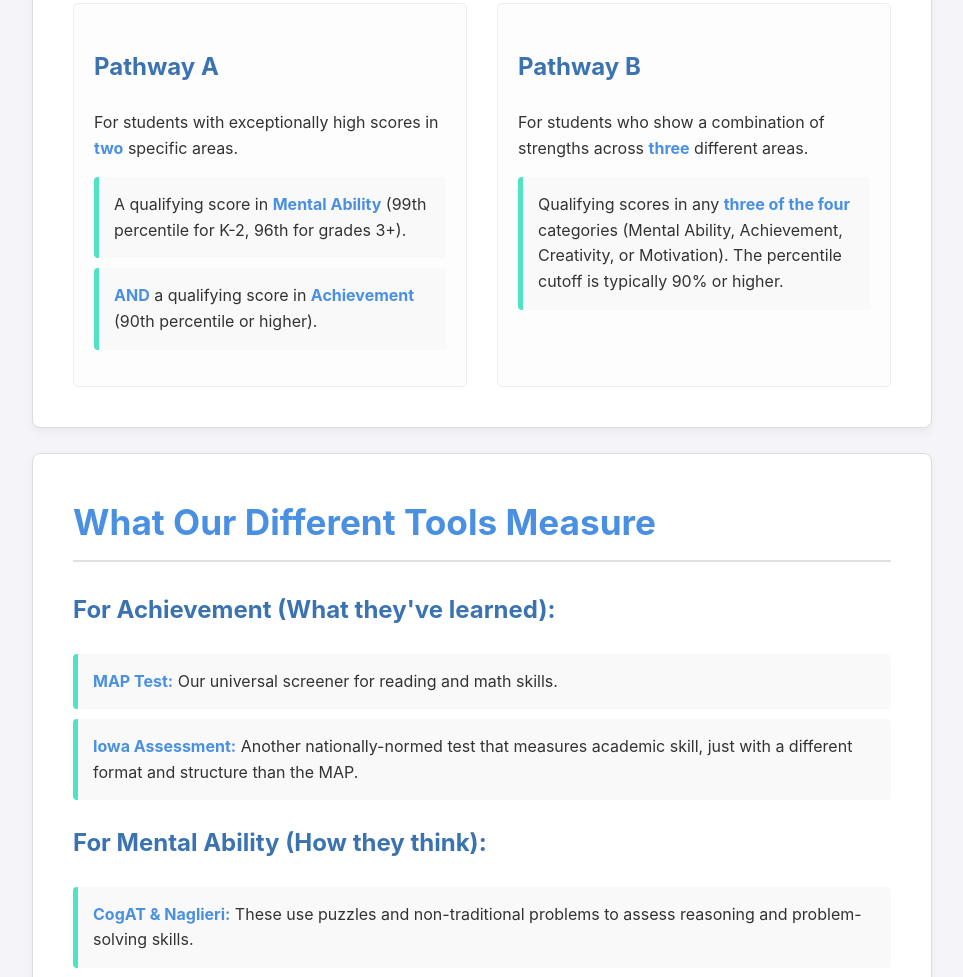
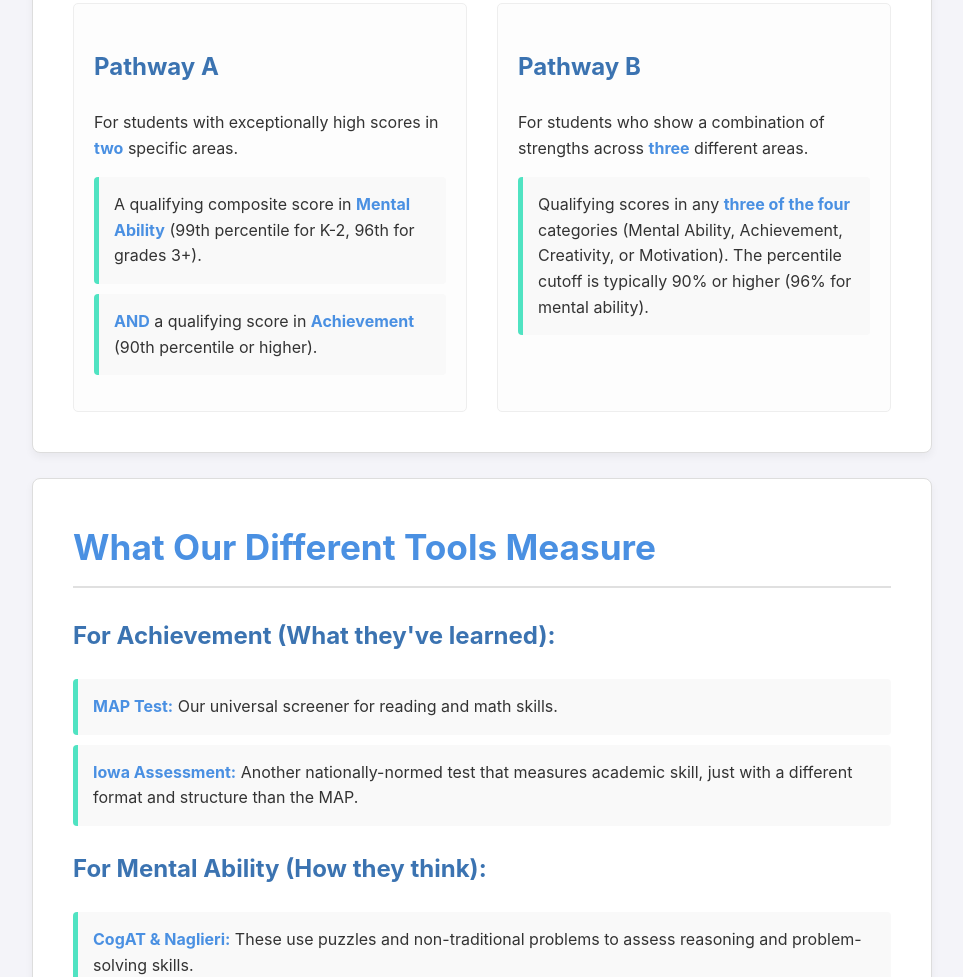
Before and after one commit to ian-gornall/gifted-pres, a plain HTML site: page index.html in a window 1280 px wide. Shown: the part 1258-2235 px from the top of the page, without its empty margins (158-1121 px from the left). Drawn offline with Linux system fonts and the light colour scheme.

Commit message:
Update index.html

```diff
--- a/index.html
+++ b/index.html
@@ -172,7 +172,7 @@
                     <h3>Pathway A</h3>
                     <p>For students with exceptionally high scores in <strong>two</strong> specific areas.</p>
                     <ul>
-                        <li>A qualifying score in <strong>Mental Ability</strong> (99th percentile for K-2, 96th for grades 3+).</li>
+                        <li>A qualifying composite score in <strong>Mental Ability</strong> (99th percentile for K-2, 96th for grades 3+).</li>
                         <li><strong>AND</strong> a qualifying score in <strong>Achievement</strong> (90th percentile or higher).</li>
                     </ul>
                 </div>
@@ -180,7 +180,7 @@
                     <h3>Pathway B</h3>
                     <p>For students who show a combination of strengths across <strong>three</strong> different areas.</p>
                     <ul>
-                        <li>Qualifying scores in any <strong>three of the four</strong> categories (Mental Ability, Achievement, Creativity, or Motivation). The percentile cutoff is typically 90% or higher.</li>
+                        <li>Qualifying scores in any <strong>three of the four</strong> categories (Mental Ability, Achievement, Creativity, or Motivation). The percentile cutoff is typically 90% or higher (96% for mental ability).</li>
                     </ul>
                 </div>
             </div>
```
